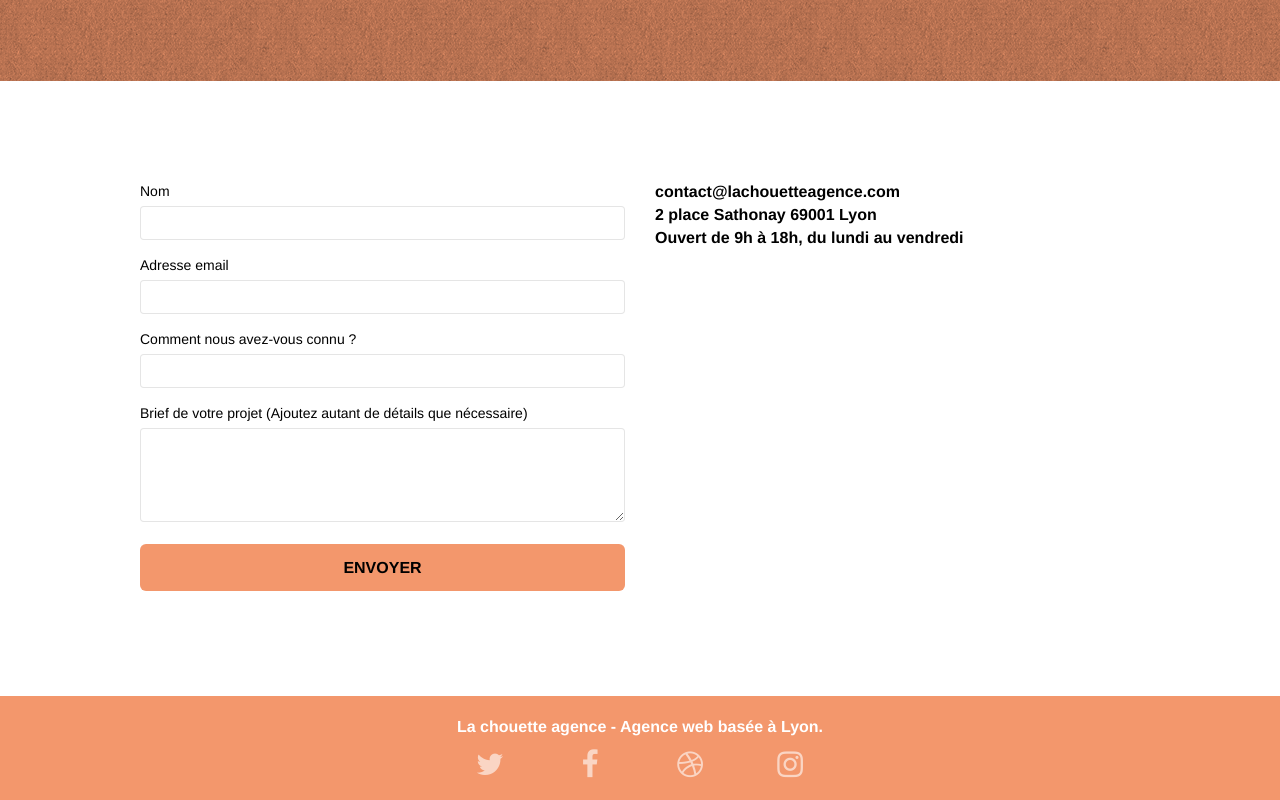
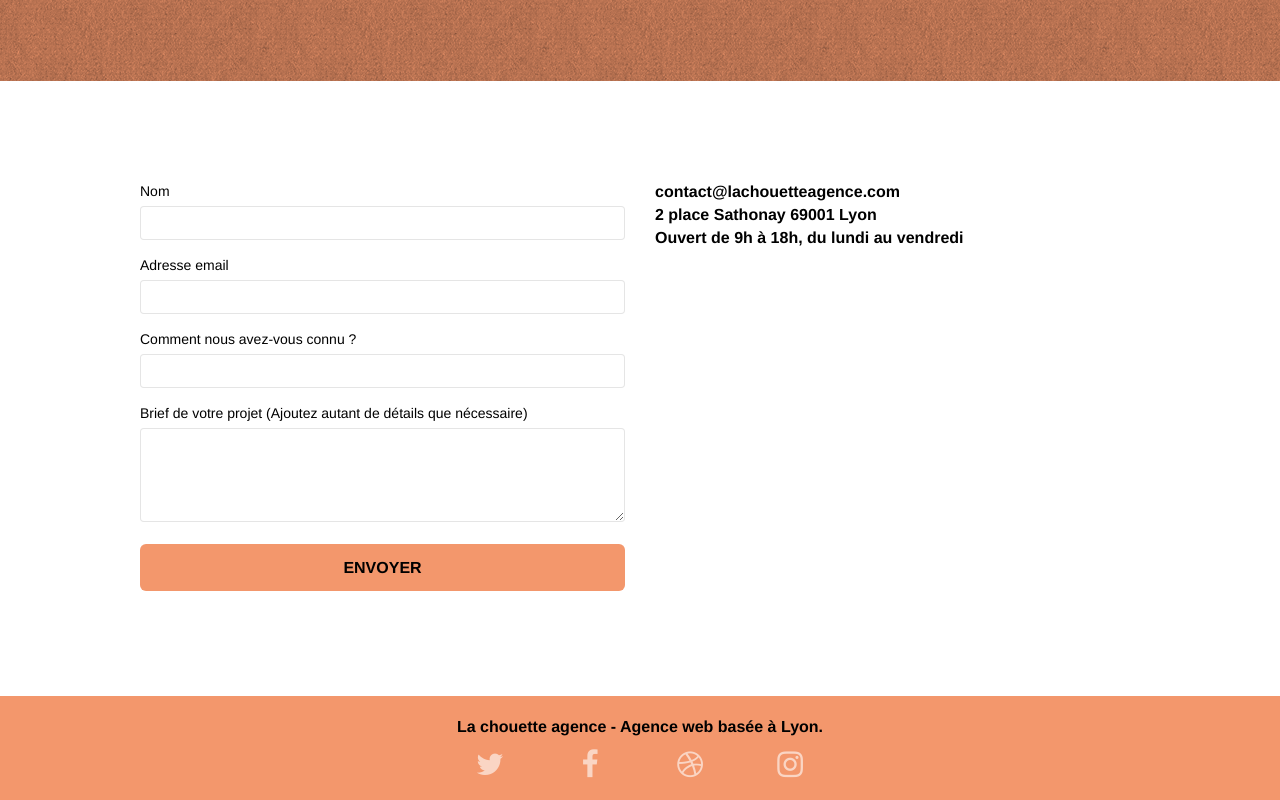
Before and after one commit to 8n9ght/Jean-ArthurTHONI_4_20052021, a plain HTML site: page page2.html in a window 1280 px wide. Shown: the part 329-1129 px from the top of the page. Drawn offline with Linux system fonts and the light colour scheme.

Commit message:
correcrtion accessibilité page2

```diff
--- a/page2.html
+++ b/page2.html
@@ -130,7 +130,7 @@
 	<div class="container bloc-sm">
 		<div class="row">
 			<div class="col-sm-12">
-				<p class="text-center white">
+				<p class="text-center" style="color: black;">
 					La chouette agence - Agence web basée à Lyon.<br>
 				</p>
 				<div class="row row-no-gutters social">
```
